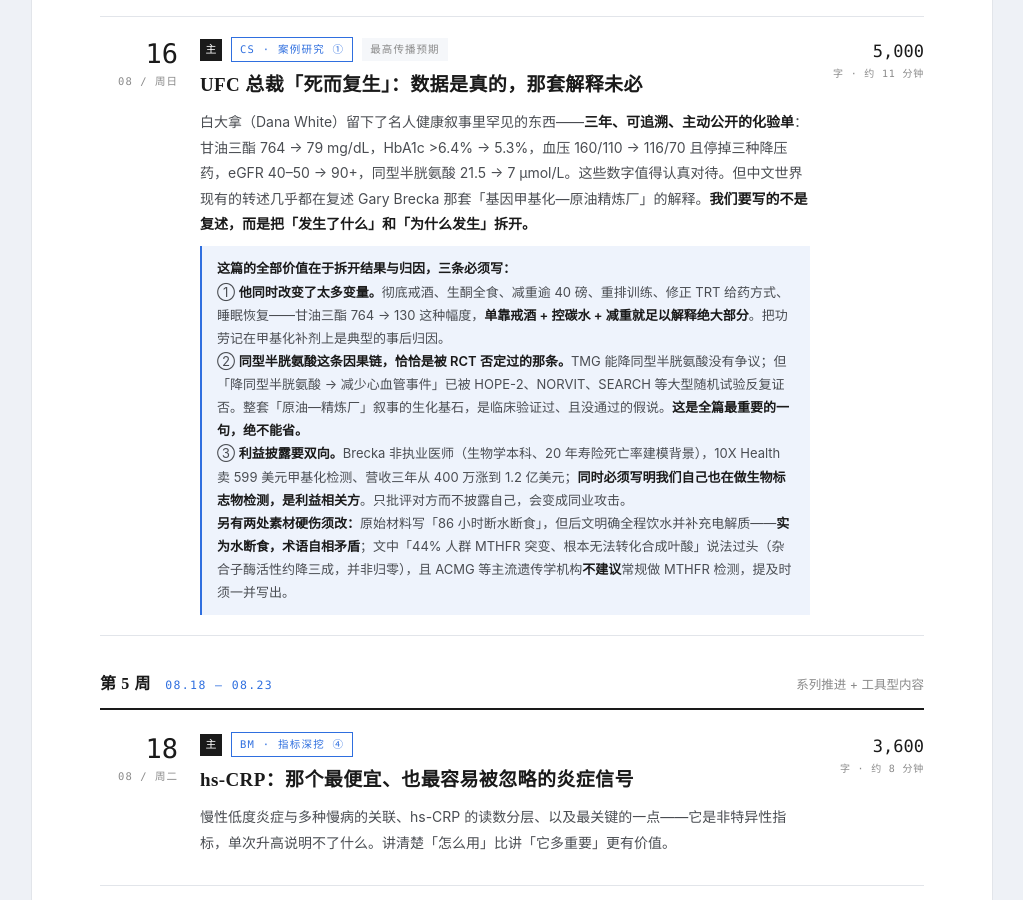
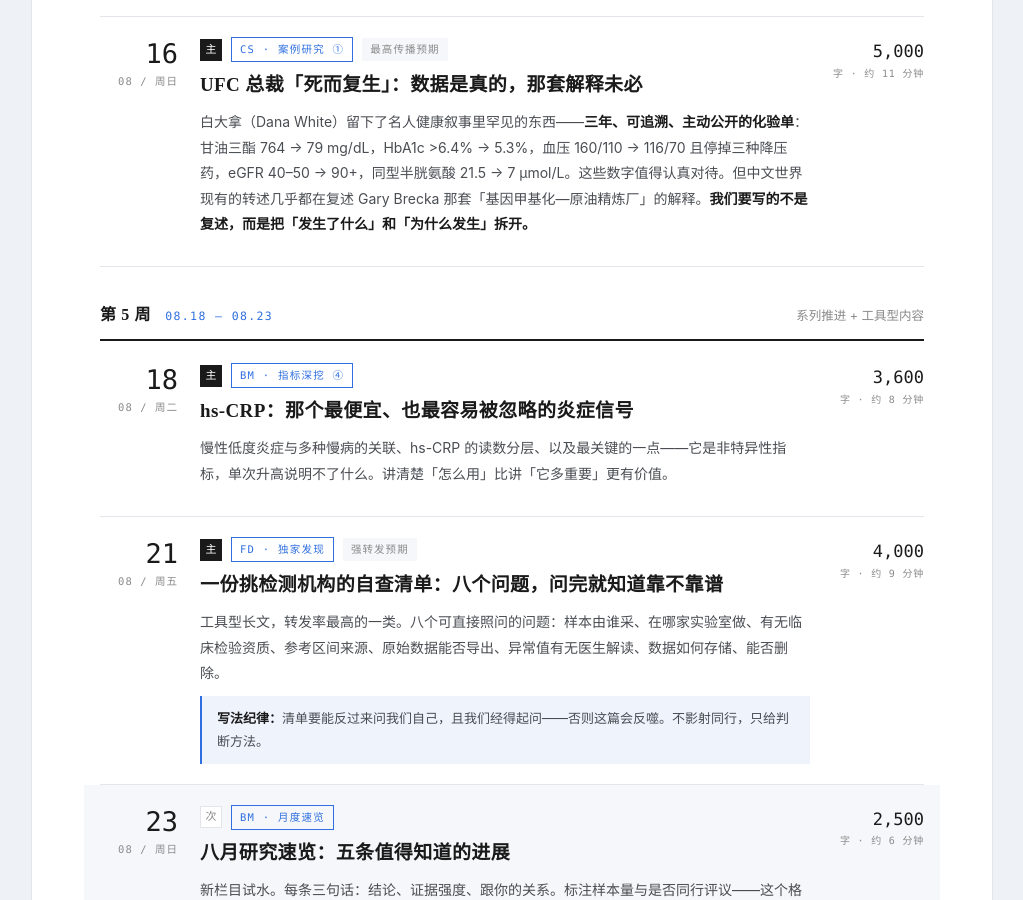
Before and after one commit to elemer1/elemer1.github.io, a Jekyll site: the page built from _html/Compound 公众号出刊表.html, in a window 1280 px wide and 900 px high, scrolled down 5967 px. Shown: the whole window, without its empty margins (128-1151 px from the left). Built offline with Jekyll 4.4.1, drawn with Linux system fonts in a browser that asks for light colours.

Commit message:
Drop the long editorial note from the Dana White entry
Out of scale for a scheduling doc; the angle already reads from the
summary line. Entry keeps title, summary and word count.

Co-Authored-By: Claude Fable 5 <noreply@anthropic.com>

```diff
--- a/_html/Compound 公众号出刊表.html
+++ b/_html/Compound 公众号出刊表.html
@@ -610,7 +610,6 @@ lang: zh-CN
         <div class="e-top"><span class="pos main">主</span><span class="col-tag">CS · 案例研究 ①</span><span class="flag-tag">最高传播预期</span></div>
         <h3>UFC 总裁「死而复生」：数据是真的，那套解释未必</h3>
         <p class="e-sum">白大拿（Dana White）留下了名人健康叙事里罕见的东西——<b>三年、可追溯、主动公开的化验单</b>：甘油三酯 764 → 79 mg/dL，HbA1c &gt;6.4% → 5.3%，血压 160/110 → 116/70 且停掉三种降压药，eGFR 40–50 → 90+，同型半胱氨酸 21.5 → 7 µmol/L。这些数字值得认真对待。但中文世界现有的转述几乎都在复述 Gary Brecka 那套「基因甲基化—原油精炼厂」的解释。<b>我们要写的不是复述，而是把「发生了什么」和「为什么发生」拆开。</b></p>
-        <p class="e-note"><b>这篇的全部价值在于拆开结果与归因，三条必须写：</b><br />① <b>他同时改变了太多变量。</b>彻底戒酒、生酮全食、减重逾 40 磅、重排训练、修正 TRT 给药方式、睡眠恢复——甘油三酯 764 → 130 这种幅度，<b>单靠戒酒 + 控碳水 + 减重就足以解释绝大部分</b>。把功劳记在甲基化补剂上是典型的事后归因。<br />② <b>同型半胱氨酸这条因果链，恰恰是被 RCT 否定过的那条。</b>TMG 能降同型半胱氨酸没有争议；但「降同型半胱氨酸 → 减少心血管事件」已被 HOPE-2、NORVIT、SEARCH 等大型随机试验反复证否。整套「原油—精炼厂」叙事的生化基石，是临床验证过、且没通过的假说。<b>这是全篇最重要的一句，绝不能省。</b><br />③ <b>利益披露要双向。</b>Brecka 非执业医师（生物学本科、20 年寿险死亡率建模背景），10X Health 卖 599 美元甲基化检测、营收三年从 400 万涨到 1.2 亿美元；<b>同时必须写明我们自己也在做生物标志物检测，是利益相关方</b>。只批评对方而不披露自己，会变成同业攻击。<br /><b>另有两处素材硬伤须改：</b>原始材料写「86 小时断水断食」，但后文明确全程饮水并补充电解质——<b>实为水断食，术语自相矛盾</b>；文中「44% 人群 MTHFR 突变、根本无法转化合成叶酸」说法过头（杂合子酶活性约降三成，并非归零），且 ACMG 等主流遗传学机构<b>不建议</b>常规做 MTHFR 检测，提及时须一并写出。</p>
       </div>
       <div class="e-stat"><span class="num">5,000</span><span class="lab">字 · 约 11 分钟</span></div>
     </article>
```
